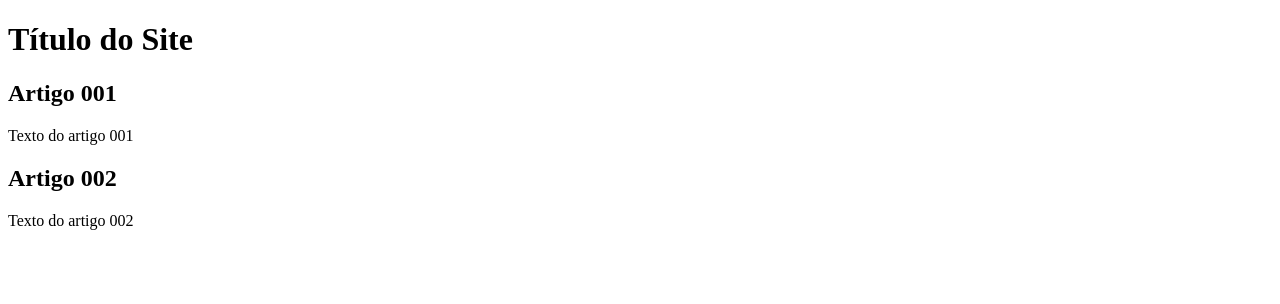
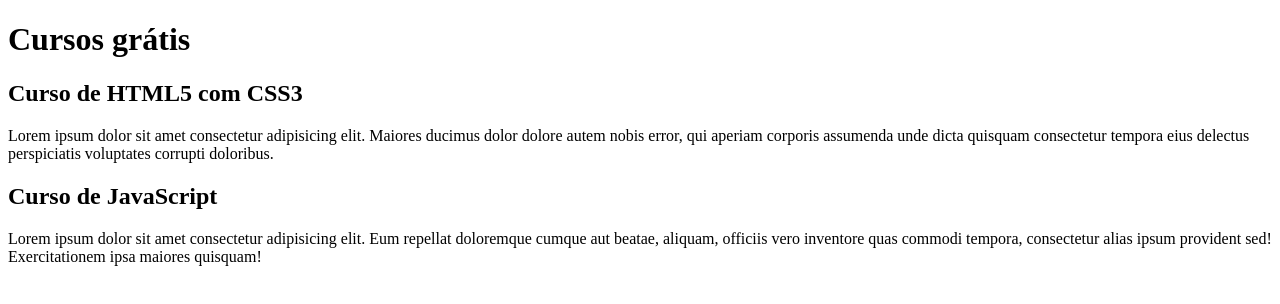
Before and after one commit to LuanBMDev/projeto-site, a plain HTML site: page index.html in a window 1280 px wide. Drawn offline with Linux system fonts and the light colour scheme.

Commit message:
Adição de conteúdo ao site
Troquei os placeholders dos títulos pelos títulos definitivos

```diff
--- a/index.html
+++ b/index.html
@@ -10,17 +10,17 @@
     <body>
         <main>
             <header>
-                <h1>Título do Site</h1>
+                <h1>Cursos grátis</h1>
             </header>
 
             <article>
-                <h2>Artigo 001</h2>
-                <p>Texto do artigo 001</p>
+                <h2>Curso de HTML5 com CSS3</h2>
+                <p>Lorem ipsum dolor sit amet consectetur adipisicing elit. Maiores ducimus dolor dolore autem nobis error, qui aperiam corporis assumenda unde dicta quisquam consectetur tempora eius delectus perspiciatis voluptates corrupti doloribus.</p>
             </article>
 
             <article>
-                <h2>Artigo 002</h2>
-                <p>Texto do artigo 002</p>
+                <h2>Curso de JavaScript</h2>
+                <p>Lorem ipsum dolor sit amet consectetur adipisicing elit. Eum repellat doloremque cumque aut beatae, aliquam, officiis vero inventore quas commodi tempora, consectetur alias ipsum provident sed! Exercitationem ipsa maiores quisquam!</p>
             </article>
         </main>
     </body>
```
